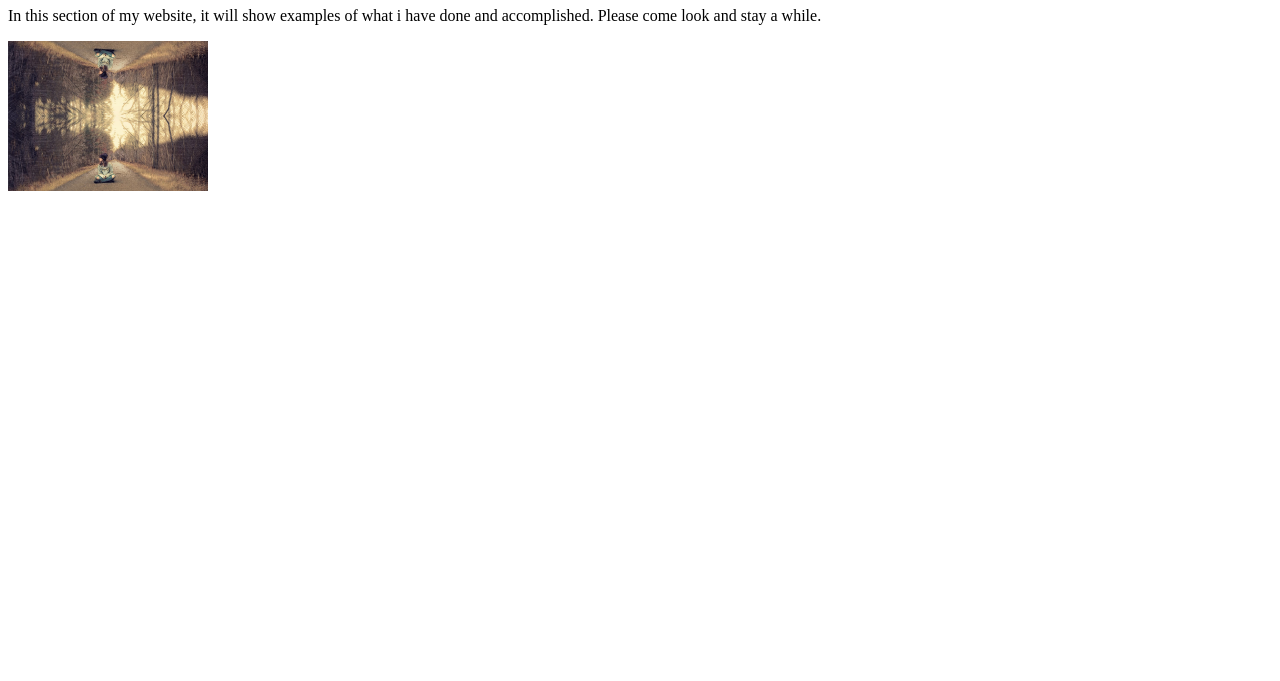
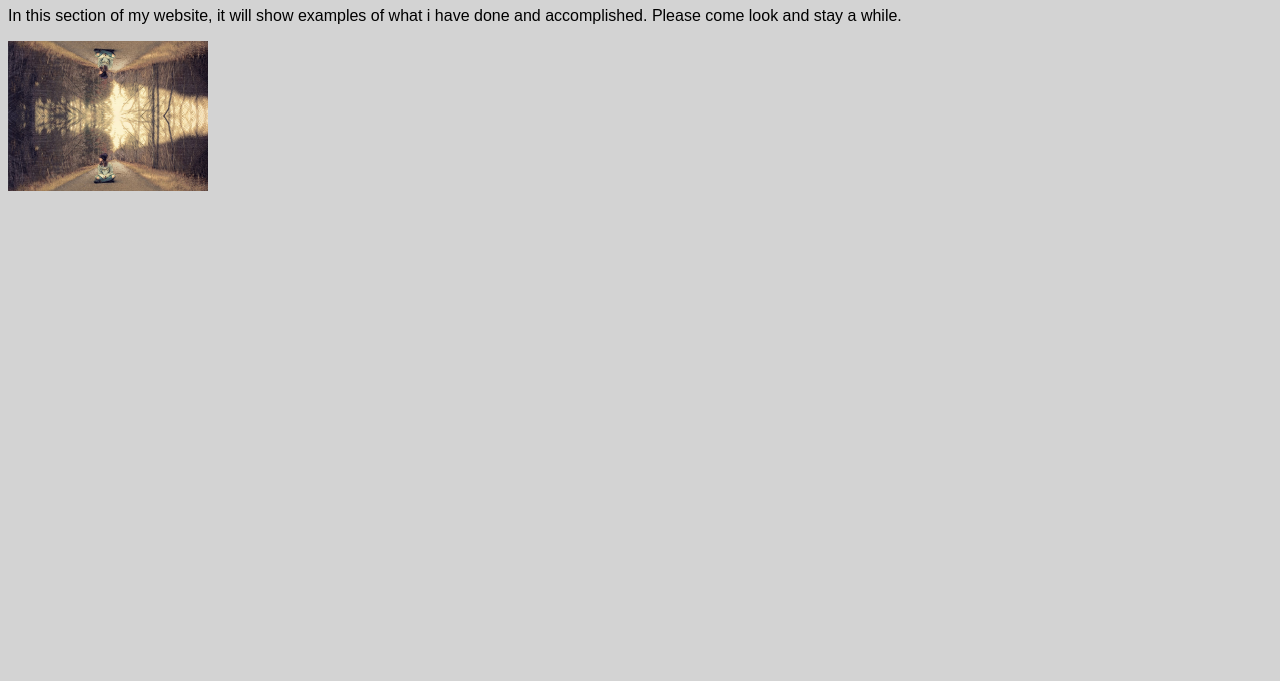
Before and after one commit to Janman813/DIGIT-110, a plain HTML site: page docs/Projects.html in a window 1280 px wide. Shown: the part 119-800 px from the top of the page. Drawn offline with Linux system fonts and the light colour scheme.

Commit message:
updated css porject style page due to it not working

```diff
--- a/docs/Projects.html
+++ b/docs/Projects.html
@@ -5,7 +5,7 @@
         <meta charset="UTF-8" />
         <meta name="author" content="Janet Pituch" />
         <meta name="viewport" content="width=device-width, initial-scale=1.0" />
-        <link rel="stylesheet" type="text/css" href="projectStyle.css" />
+        <link rel="stylesheet" type="text/css" href="projectsStyle.css" />
     </head>
     <body>
         <hr />
```
